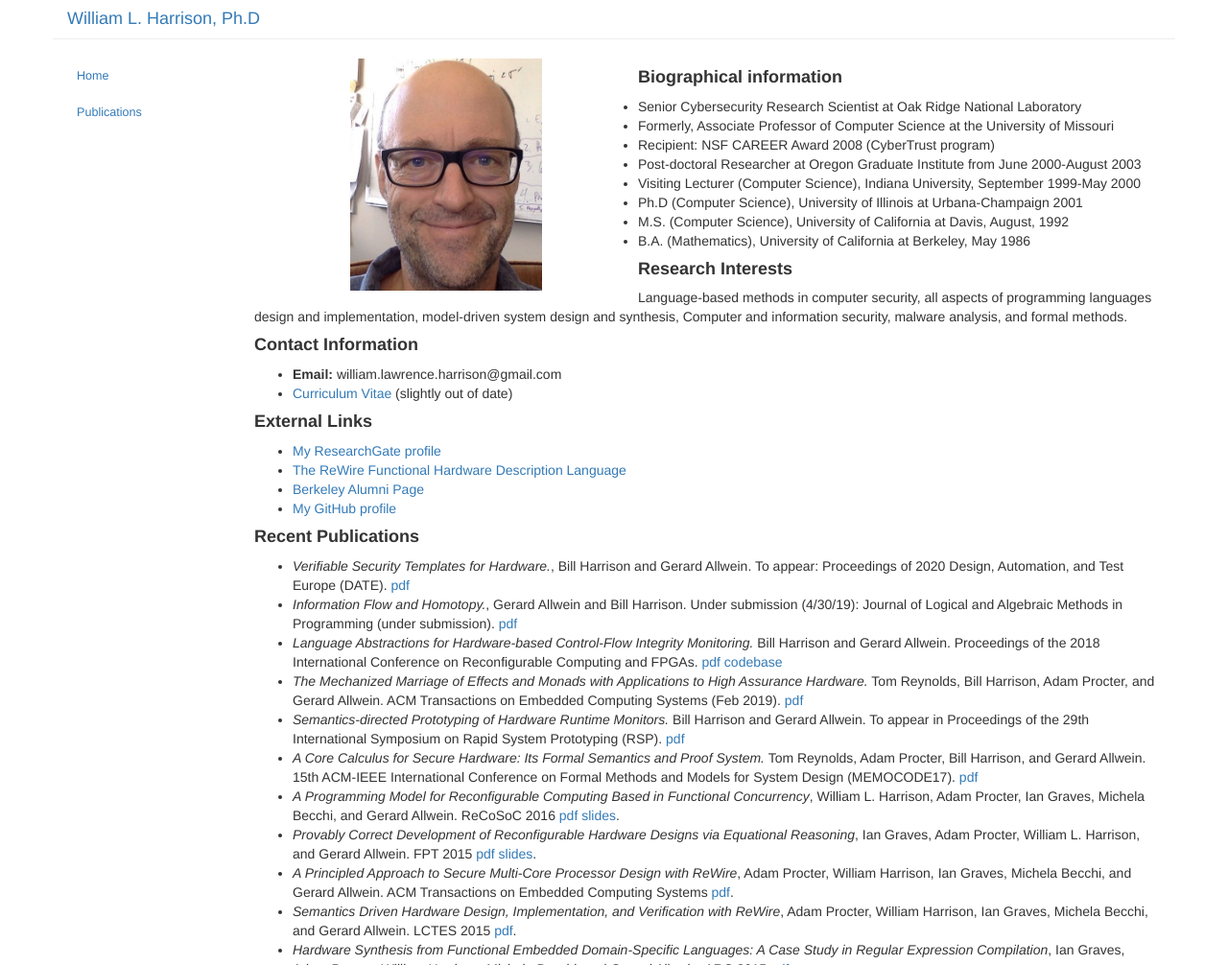
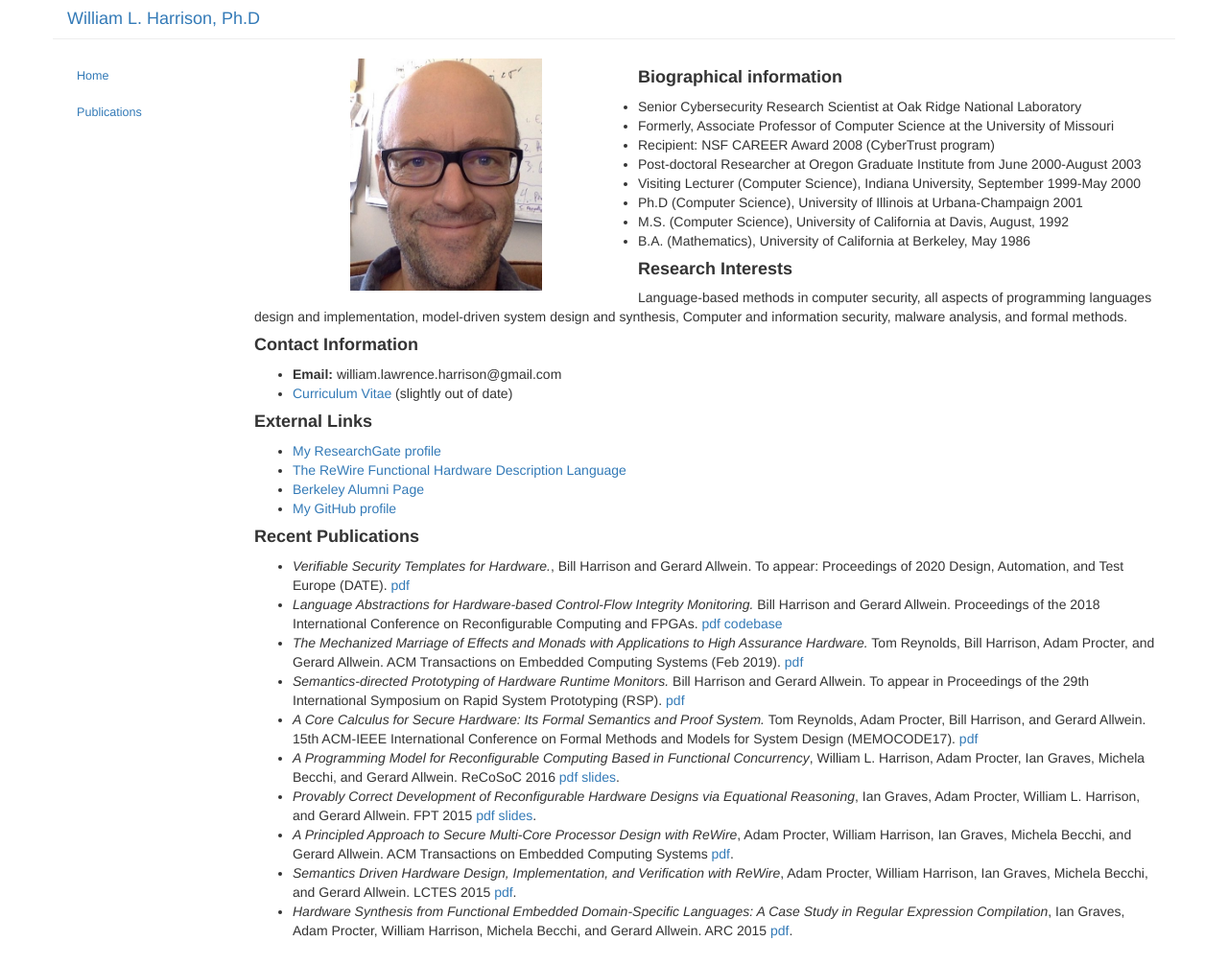
Before and after one commit to harrisonwl/harrisonwl.github.io, a Jekyll site: the page built from index.md, in a window 1280 px wide, cut to the strip 0-1006 px from the top of the page. Shown: the whole strip at 96% size. Built offline with Jekyll 4.4.1, drawn with Linux system fonts in a browser that asks for light colours.

Commit message:
deleting an old reference

```diff
--- a/index.md
+++ b/index.md
@@ -49,7 +49,6 @@ Language-based methods in computer security, all aspects of programming language
 #### __Recent Publications__
 
 * _Verifiable Security Templates for Hardware._, Bill Harrison and Gerard Allwein. To appear: Proceedings of 2020 Design, Automation, and Test Europe (DATE). [pdf]({{ site.baseurl }}/assets/papers/date20.pdf)
-* _Information Flow and Homotopy._, Gerard Allwein and Bill Harrison. Under submission (4/30/19): Journal of Logical and Algebraic Methods in Programming (under submission). [pdf]({{ site.baseurl }}/assets/papers/dist_hom_theory.pdf)
 * _Language Abstractions for Hardware-based Control-Flow Integrity Monitoring._ Bill Harrison and Gerard Allwein. Proceedings of the 2018 International Conference on Reconfigurable Computing and FPGAs. [pdf]({{ site.baseurl }}/assets/papers/reconfig18.pdf)  [codebase]({{ site.baseurl }}/assets/code/ReConFig18codebase.tar.gz)
 * _The Mechanized Marriage of Effects and Monads with Applications to High Assurance Hardware._ Tom Reynolds, Bill Harrison, Adam Procter, and Gerard Allwein. ACM Transactions on Embedded Computing Systems (Feb 2019). [pdf]({{ site.baseurl }}/assets/papers/tecs18.pdf)
 * _Semantics-directed Prototyping of Hardware Runtime Monitors._ Bill Harrison and Gerard Allwein. To appear in Proceedings of the 29th International Symposium on Rapid System Prototyping (RSP). [pdf]({{ site.baseurl }}/assets/papers/rsp18.pdf)
```
